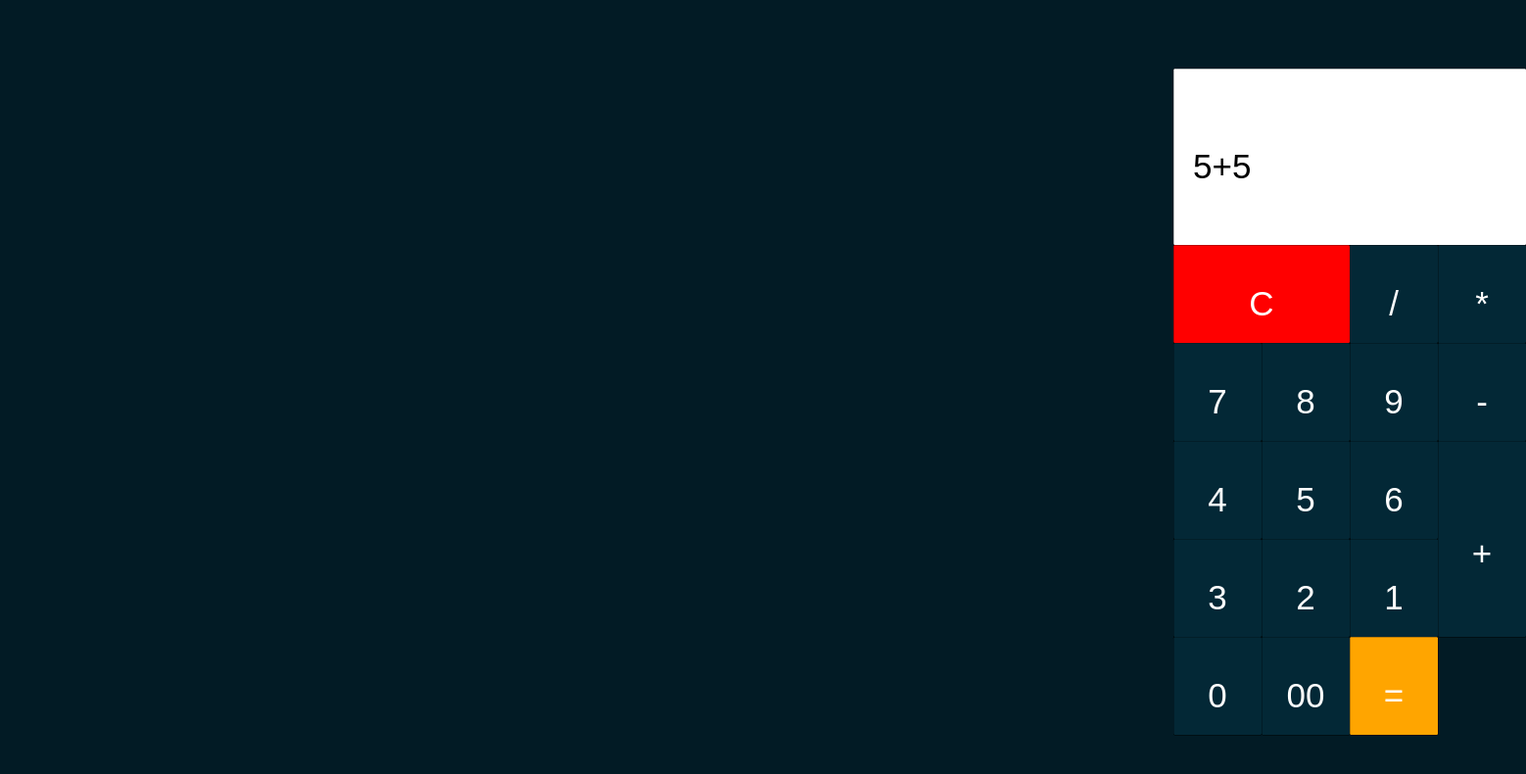
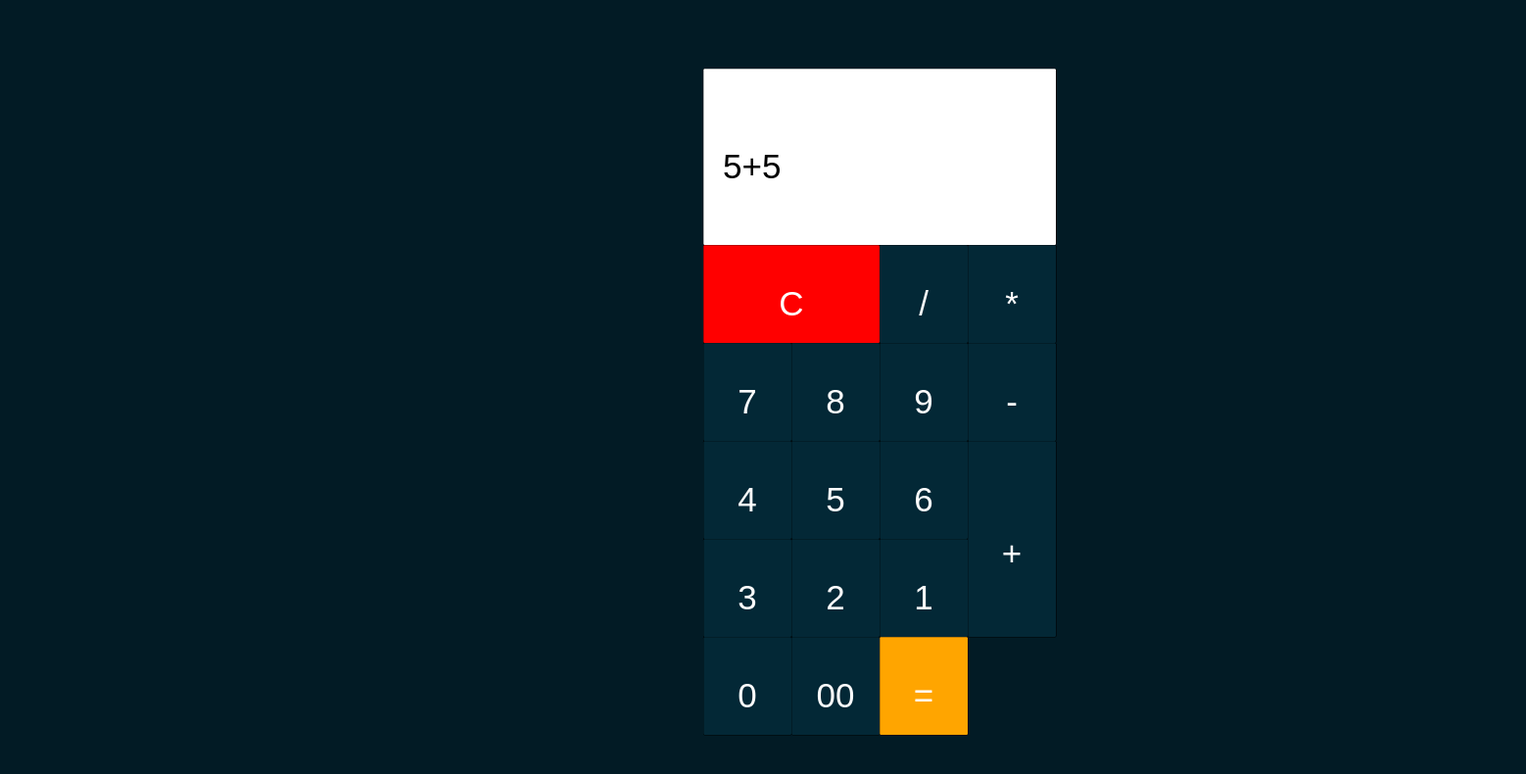
Before and after one commit to danielopus1/Calculator-grid, a plain HTML site: page index.html in a window 1280 px wide. Shown: the whole page at 98% size, 1558 px wide, since content can reach past the window. Drawn offline with Linux system fonts and the light colour scheme.

Commit message:
first commit

```diff
--- a/style.css
+++ b/style.css
@@ -9,8 +9,7 @@ body {
     font-family: sans-serif;
     font-weight: lighter;
     font-size: 35px;
-    padding-left: 70rem;
-    margin-top: 10rem;
+    padding-left: 40rem;
     margin: 70px;
     width: 15rem;
     height: 10rem;
```
